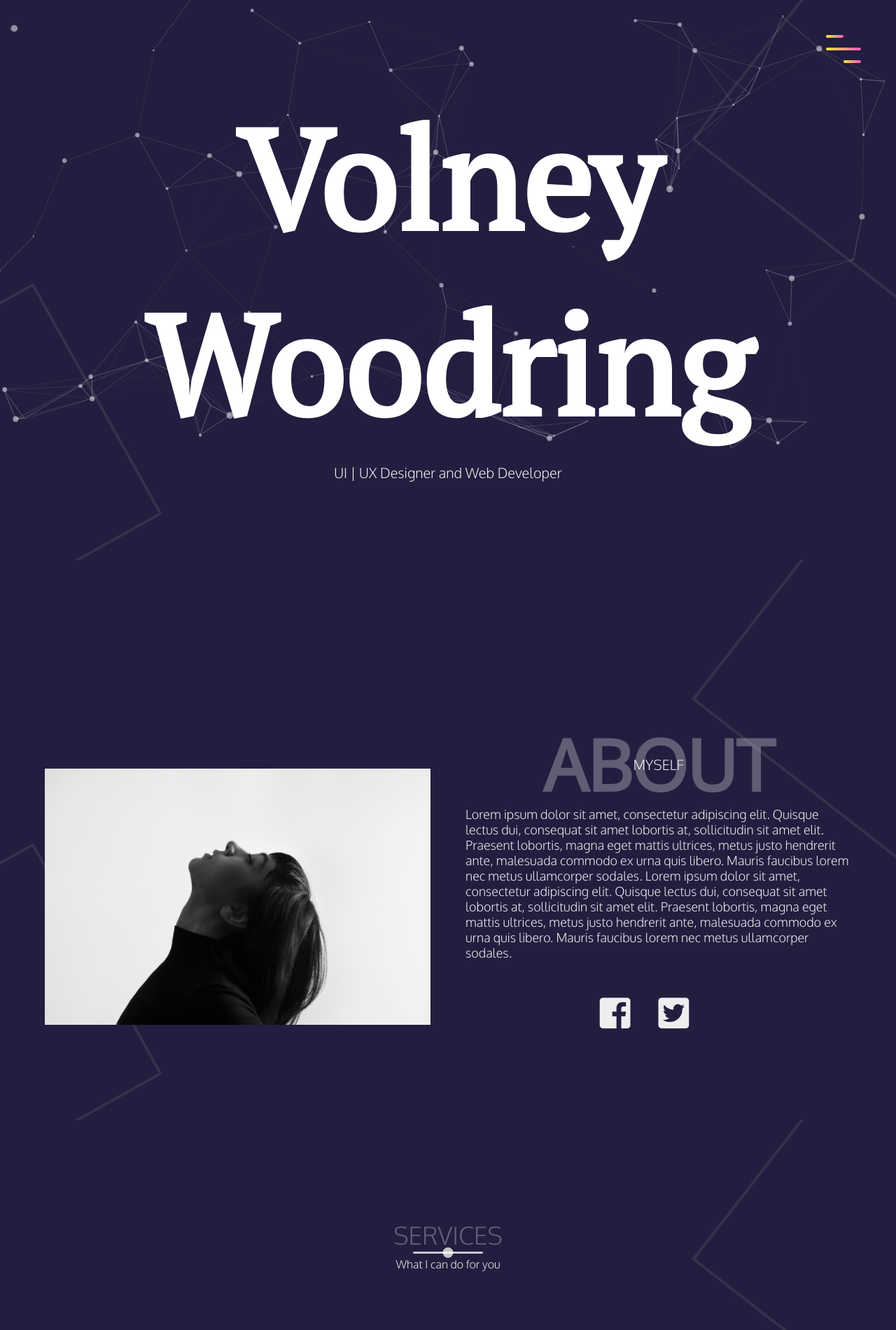
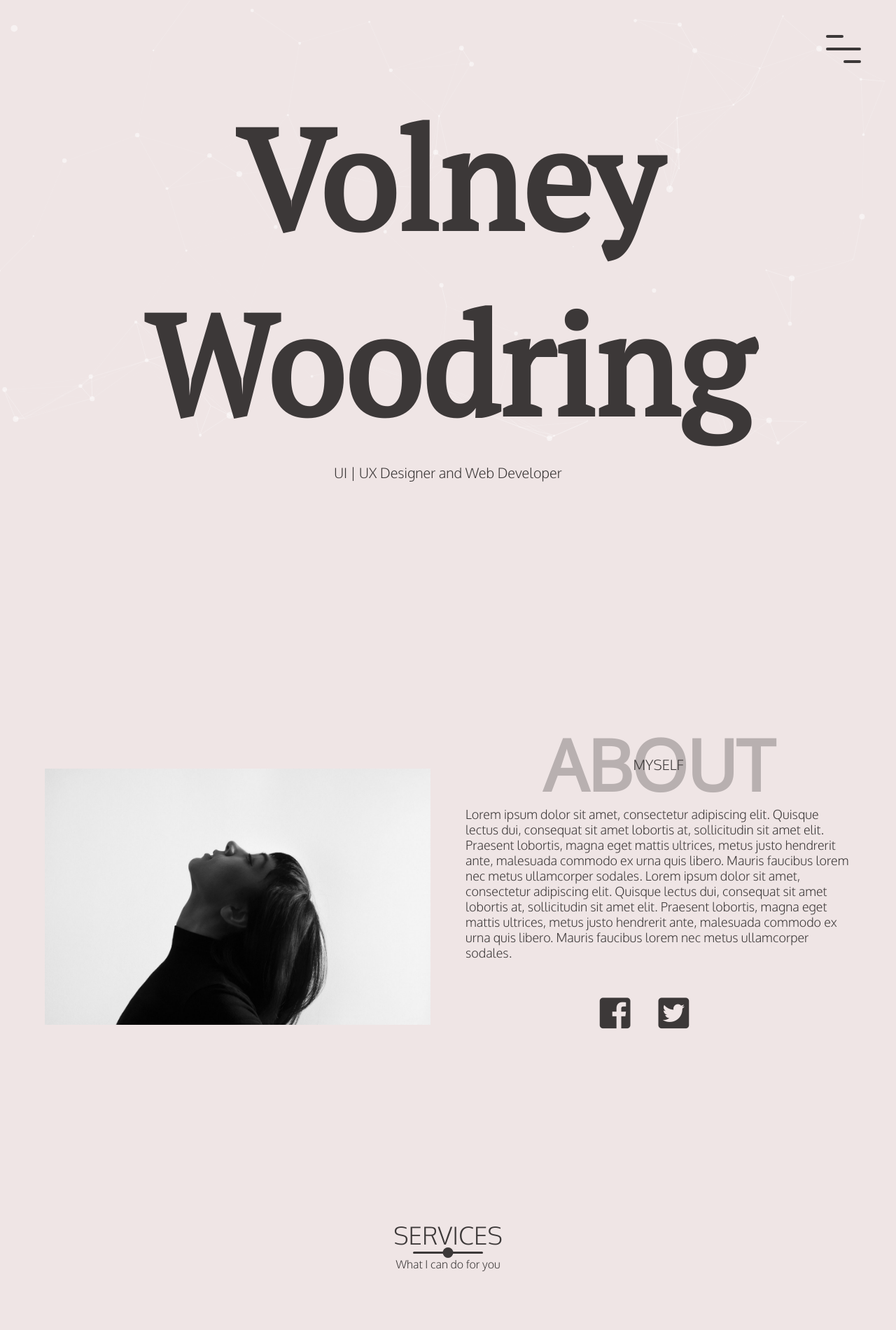
Before and after one commit to VolneyT/portfolio, a plain HTML site: page index.html in a window 1280 px wide. Shown: the top 1900 px of the page at 70% size. Drawn offline with nearby package versions, Linux system fonts and the light colour scheme.

Commit message:
color changes part I

```diff
--- a/main.css
+++ b/main.css
@@ -7,22 +7,20 @@
 html{
   font-size: 10px;
   font-family: 'Oxygen', sans-serif;
-  color: #eee;
+  color: #3C3838;
 }
 
 body{
   width: 100%;
   height: 100%;
-  background: url("images/sitebg.jpg") no-repeat center fixed;
+  background: #EFE5E5 no-repeat center fixed;
   background-size: cover;
 }
 
-/* #particles-js{
+#particles-js{
   width: 100%;
   height: 100%;
-  background: url("images/sitebg.jpg") no-repeat center fixed;
-
-} */
+}
 
 section{
   padding: 6rem 0;
@@ -30,7 +28,7 @@
 
 a{
   text-decoration: none;
-  color: #eee;
+  color: #3C3838;
 }
 
 p{
@@ -57,7 +55,7 @@
 
 .section-heading h1{
   font-size: 3.5rem;
-  color: rgba(255, 255, 255, .3);
+  color: #3C3838;
   text-transform: uppercase;
   font-weight: 300;
   position: relative;
@@ -71,7 +69,7 @@
   bottom: -.5rem;
   left: 50%;
   transform: translateX(-50%);
-  background-color: rgba(255, 255, 255, .75);
+  background-color: #3C3838;
 }
 
 .section-heading h1::before{
@@ -106,7 +104,7 @@
   position: fixed;
   top: -100vh;
   z-index: 50;
-  background-color: #16162d;
+  background-color: #C8A7A7;
   border-bottom-right-radius: 100%;
   border-bottom-left-radius: 100%;
   transition: all 650ms cubic-bezier(1,0,0,1);
@@ -163,7 +161,7 @@
 }
 
 .bar{
-  background: linear-gradient(to right, #ffe838, #fd57bf);
+  background: #3C3838;
   width: 100%;
   height: 4px;
   border-radius: .8rem;
@@ -206,7 +204,7 @@
   font-size: 20rem;
   font-family: 'PT Serif', serif;
   /* background: linear-gradient(to top, #ffe838, #fd57bf); */
-  background: white;
+  background: #3C3838;
   -webkit-background-clip: text;
   -webkit-text-fill-color: transparent;
   padding: 1rem;
@@ -216,6 +214,7 @@
 .landing-text h6{
   font-size: 2rem;
   font-weight: 300;
+  color: #3C3838;
 }
 
 .about .container{
@@ -430,7 +429,7 @@
 }
 
 .contact{
-  background-color: #221e3f;
+  background-color: #EFE5E5;
 }
 
 form{
```
